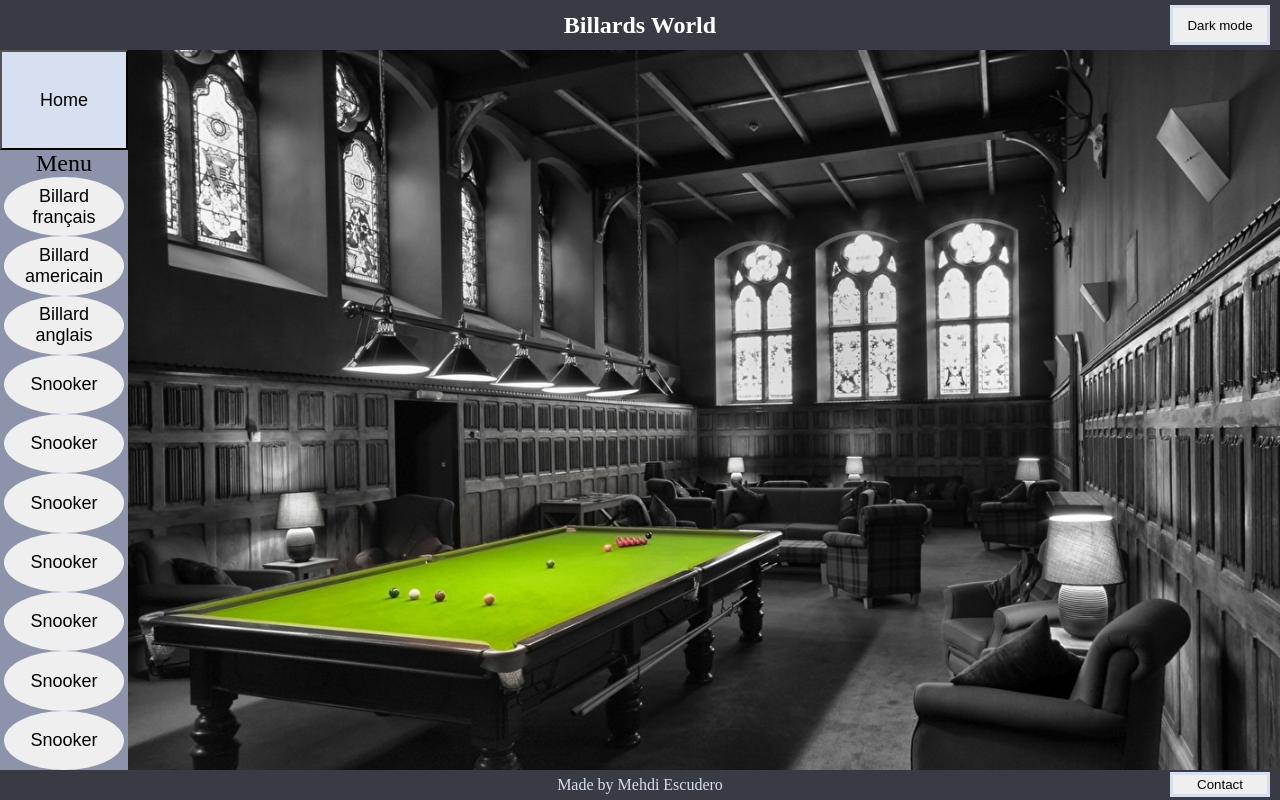
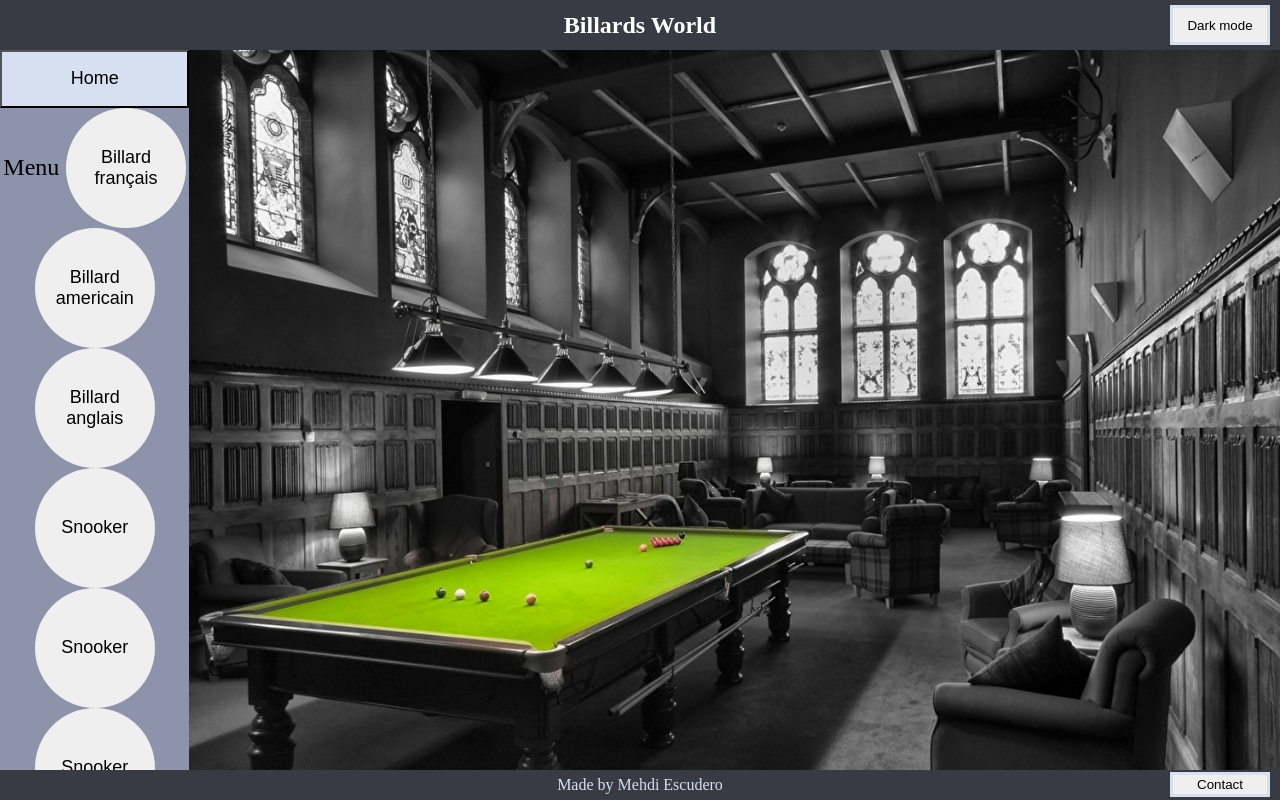
Before and after one commit to MehdiEscudero/billard-demo, a React (Create React App) app: page / in a window 1280 px wide. Built offline with nearby package versions, Linux system fonts and the light colour scheme.

Commit message:
test scrolling avec wrap

```diff
--- a/src/styles/billard.css
+++ b/src/styles/billard.css
@@ -4,13 +4,12 @@
 }
 
 .billard-content {
-  flex: 1;
-  flex-direction: column;
   background-color: whitesmoke;
-
   color: #383c43;
   background-repeat: no-repeat;
   background-size: cover;
+  flex-wrap: wrap;
+  overflow: scroll;
 }
 
 .container-info {
@@ -30,7 +29,6 @@
 
 .billard-content-title {
   font-size: xx-large;
-  justify-content: center;
   margin-top: 20px;
 }
 
--- a/src/styles/menu.css
+++ b/src/styles/menu.css
@@ -1,11 +1,11 @@
 .menu {
   background-color: #8d93ab;
-  flex-direction: column;
-  flex: 1;
+
   justify-content: space-around;
   align-items: center;
   font-size: x-large;
   overflow: scroll;
+  flex-wrap: wrap;
 }
 
 .btn {
```
